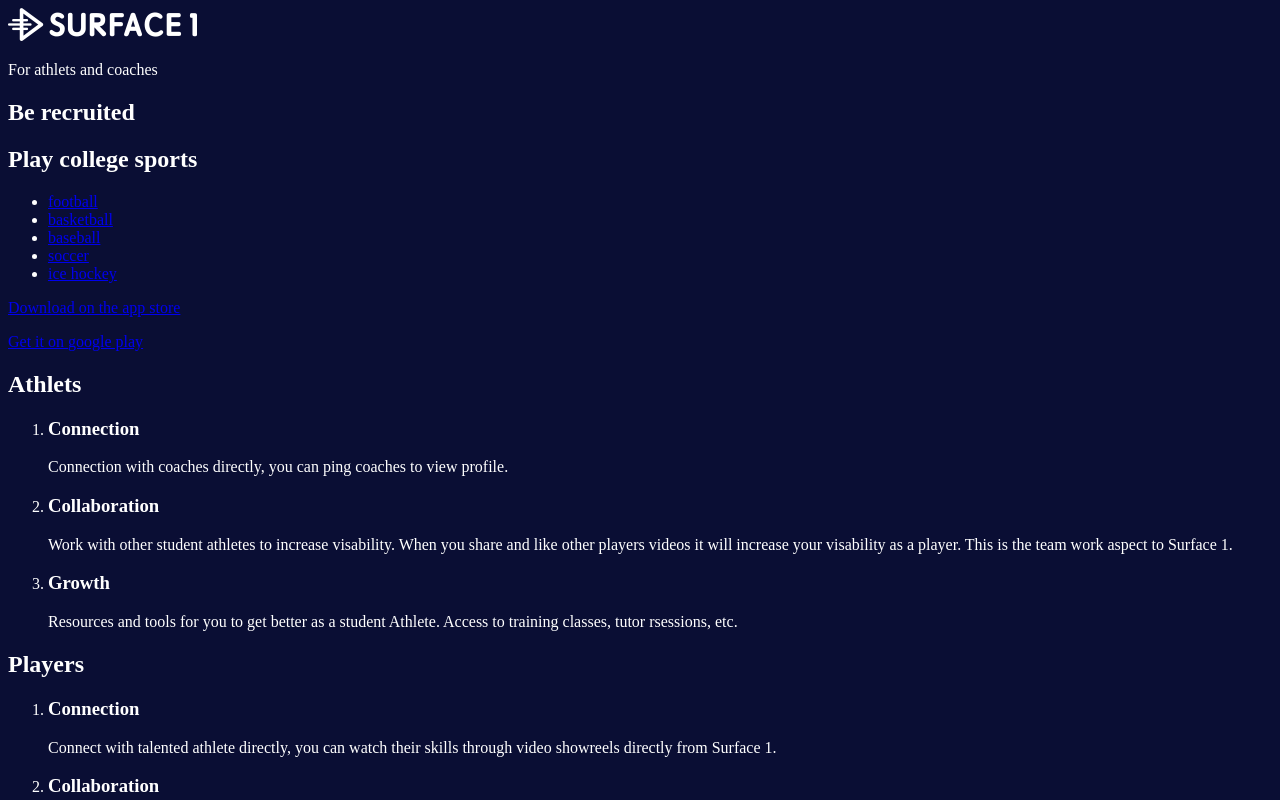
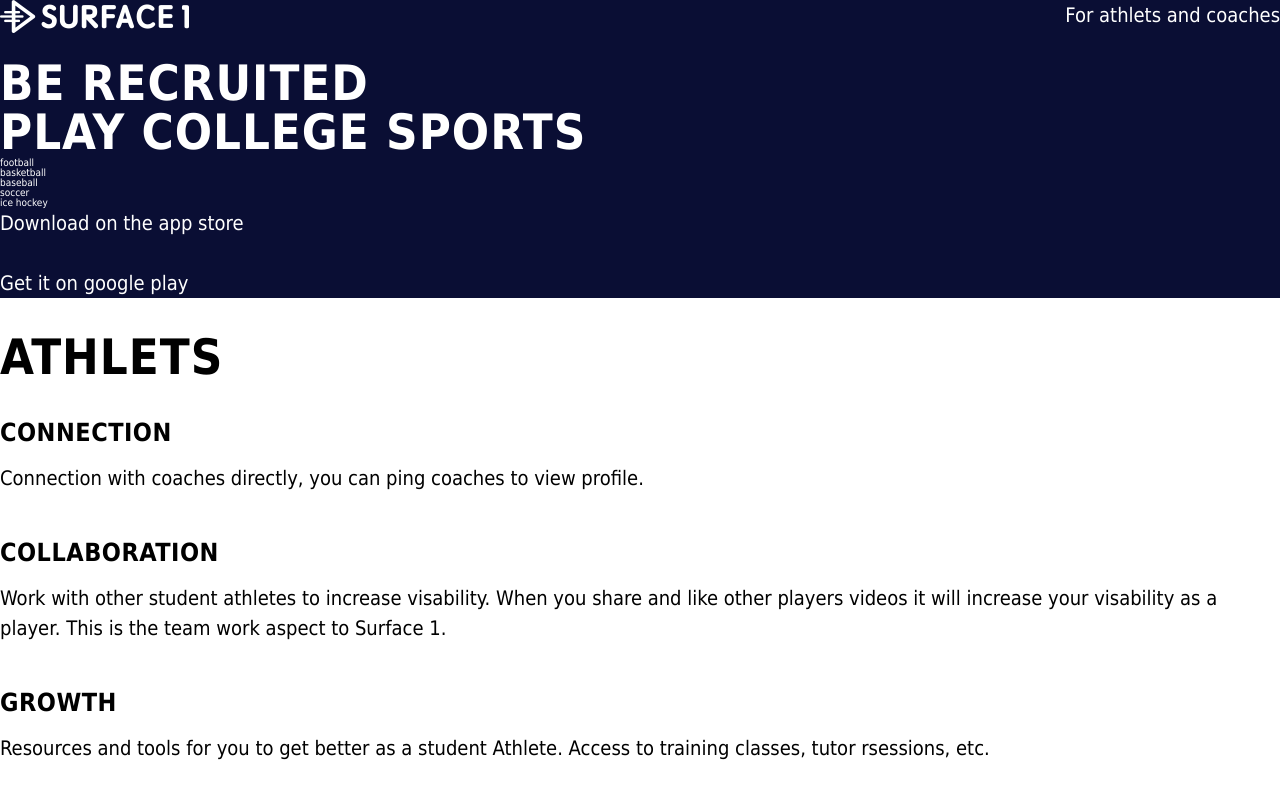
Before and after one commit to bahimy/surface, a website: page src/html/index.html in a window 1280 px wide. Shown: the top 800 px of the page. Drawn offline with nearby package versions, Linux system fonts and the light colour scheme; files that its build step writes are made by us from their sources; files whose address does not match are found by name.

Commit message:
Introduces typography styles

```diff
--- a/src/html/index.html
+++ b/src/html/index.html
@@ -6,24 +6,18 @@
   <meta http-equiv="content-type" content="text/html; charset=utf-8" />
 
   <title>Surface</title>
-  <style>
-    html {
-      height: 100%;
-      color: white;
-    }
-    body {
-      background-color: rgb(10, 14, 52);
-      height: 100%;
-    }
-  </style>
+  <link rel="stylesheet" href="./css/index.css" />
 </head>
 
 <body>
 <section>
-  <a href="#"><img src="images/brand.png" alt="Brand logo" /></a>
-  <p>For athlets and coaches</p>
-  <h1>Be recruited</h1>
-  <h1>Play college sports</h1>
+  <div class="hero">
+    <a href="#" class="hero__brand"><img src="images/brand.png" alt="Brand logo" /></a>
+    <p class="hero__motto">For athlets and coaches</p>
+    <div class="hero__headers">
+      <h1 class="hero__header">Be recruited</h1>
+      <h1 class="hero__header">Play college sports</h1>
+    </div>
     <nav>
       <ul>
         <li><a href="#">football</a></li>
@@ -35,6 +29,7 @@
     </nav>
     <p><a href="#">Download on the <span>app store</span></a></p>
     <p><a href="#">Get it on <span>google play</span></a></p>
+  </div>
 </section>
 <section>
   <h2>Athlets</h2>
--- /dev/null
+++ b/src/scss/base/_common.scss
@@ -0,0 +1,7 @@
+* {
+  box-sizing: border-box;
+}
+
+html {
+  background-color: $color-canvas;
+}
--- /dev/null
+++ b/src/scss/base/_functions.scss
@@ -0,0 +1,11 @@
+@function getFontSizes($init) {
+  $result: ();
+  $result: append($result, $init * 1.25 * 1.25 * 1.25 * 1.25);
+  $result: append($result, $init * 1.25 * 1.25 * 1.25);
+  $result: append($result, $init * 1.25 * 1.25);
+  $result: append($result, $init * 1.25);
+  $result: append($result, $init);
+  $result: append($result, $init * 0.75);
+  $result: append($result, $init * 0.75 * 0.75);
+  @return $result;
+}
--- /dev/null
+++ b/src/scss/base/_reset.scss
@@ -0,0 +1,48 @@
+/* http://meyerweb.com/eric/tools/css/reset/
+   v2.0 | 20110126
+   License: none (public domain)
+*/
+
+html, body, div, span, applet, object, iframe,
+h1, h2, h3, h4, h5, h6, p, blockquote, pre,
+a, abbr, acronym, address, big, cite, code,
+del, dfn, em, img, ins, kbd, q, s, samp,
+small, strike, strong, sub, sup, tt, var,
+b, u, i, center,
+dl, dt, dd, ol, ul, li,
+fieldset, form, label, legend,
+table, caption, tbody, tfoot, thead, tr, th, td,
+article, aside, canvas, details, embed,
+figure, figcaption, footer, header, hgroup,
+menu, nav, output, ruby, section, summary,
+time, mark, audio, video {
+  margin: 0;
+  padding: 0;
+  border: 0;
+  font-size: 100%;
+  font: inherit;
+  vertical-align: baseline;
+}
+/* HTML5 display-role reset for older browsers */
+article, aside, details, figcaption, figure,
+footer, header, hgroup, menu, nav, section {
+  display: block;
+}
+body {
+  line-height: 1;
+}
+ol, ul {
+  list-style: none;
+}
+blockquote, q {
+  quotes: none;
+}
+blockquote:before, blockquote:after,
+q:before, q:after {
+  content: '';
+  content: none;
+}
+table {
+  border-collapse: collapse;
+  border-spacing: 0;
+}
--- /dev/null
+++ b/src/scss/base/_typography.scss
@@ -0,0 +1,30 @@
+html {
+  font-size: 62.5%;
+  font-family: $font-sans;
+}
+
+h1, h2 {
+  font-size: nth($font-sizes, 1);
+  font-weight: bold;
+  line-height: 0.614376407em;
+  margin-top: 0.921564610em;
+  margin-bottom: 0.307188203em;
+  text-transform: uppercase;
+  letter-spacing: .02em;
+}
+
+h3 {
+  font-size: nth($font-sizes, 4);
+  font-weight: bold;
+  line-height: 1.2em;
+  margin-top: 1.8em;
+  margin-bottom: 0.6em;
+  text-transform: uppercase;
+  letter-spacing: .02em;
+}
+
+p {
+  font-size: nth($font-sizes, 5);
+  line-height: 1.5em;
+  margin-bottom: 1.5em;
+}
--- /dev/null
+++ b/src/scss/base/_variables.scss
@@ -0,0 +1,23 @@
+/* Colors */
+
+$color-purple: rgb(94, 66, 176);
+$color-blue: rgb(10, 14, 52);
+$color-faintgray: rgb(240, 240, 240);
+$color-gray: rgb(193, 193, 193);
+$color-black: rgb(0, 0, 0);
+$color-white: rgb(255, 255, 255);
+
+$color-brand-dark: $color-blue;
+$color-canvas: $color-white;
+
+
+
+/* Typography */
+
+$font-sans: tahoma, sans-serif;
+$font-serif: georgia, serif;
+
+// Basic font size
+$font-paragraph: 2em;
+
+$font-sizes: getFontSizes($font-paragraph);
--- /dev/null
+++ b/src/scss/blocks/_hero.scss
@@ -0,0 +1,28 @@
+a {
+  text-decoration: none;
+  color: inherit;
+}
+
+.hero {
+  color: $color-canvas;
+  background-color: $color-brand-dark;
+}
+
+.hero__brand {
+  float: left;
+}
+
+.hero__motto {
+  text-align: right;
+}
+
+.hero__header {
+  line-height: 1em;
+  margin: 0;
+}
+
+.hero__header--left {
+}
+
+.hero__header--right {
+}
--- /dev/null
+++ b/src/scss/index.scss
@@ -0,0 +1,6 @@
+@import "./base/_reset.scss",
+        "./base/_functions.scss",
+        "./base/_variables.scss",
+        "./base/_common.scss",
+        "./base/_typography.scss",
+        "./blocks/_hero.scss";
```
Also changed, not shown: build/css/index.css (added), build/index.html. Lines whose indentation alone changed are shown as unchanged.
